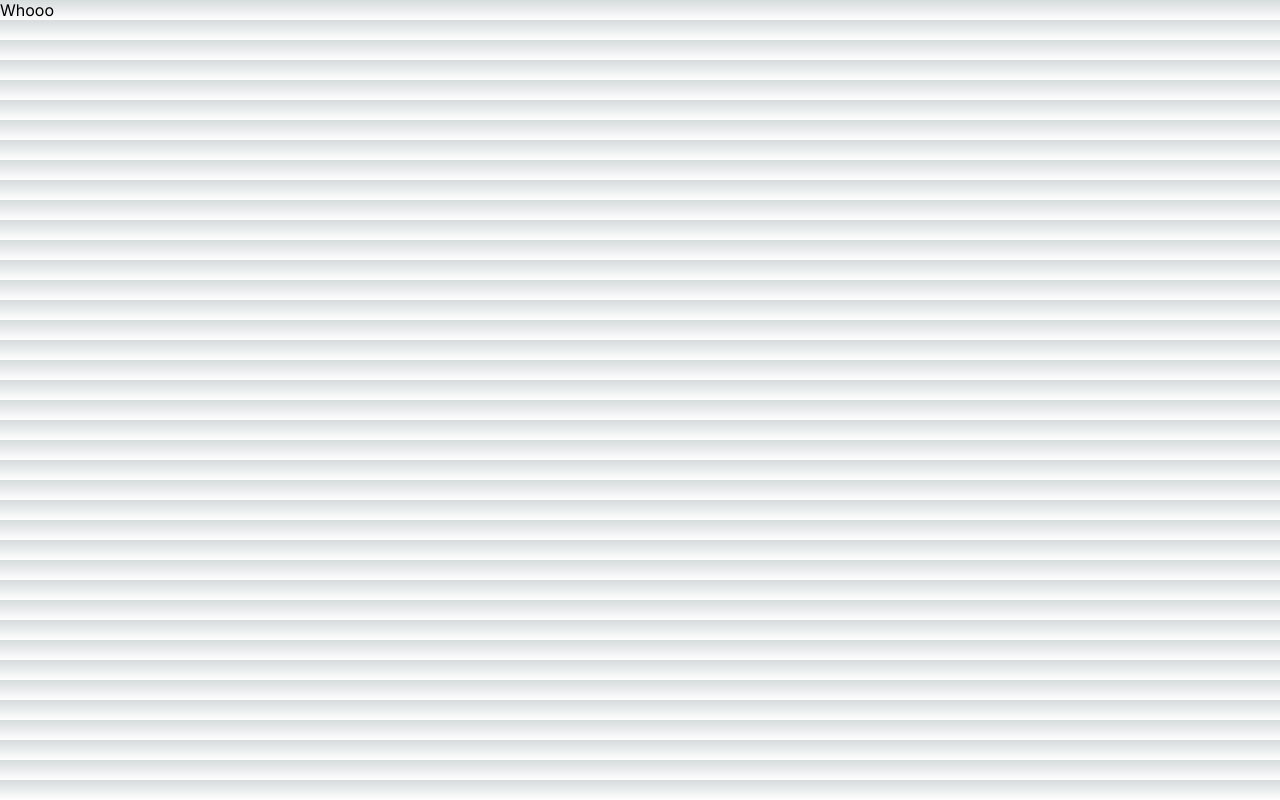
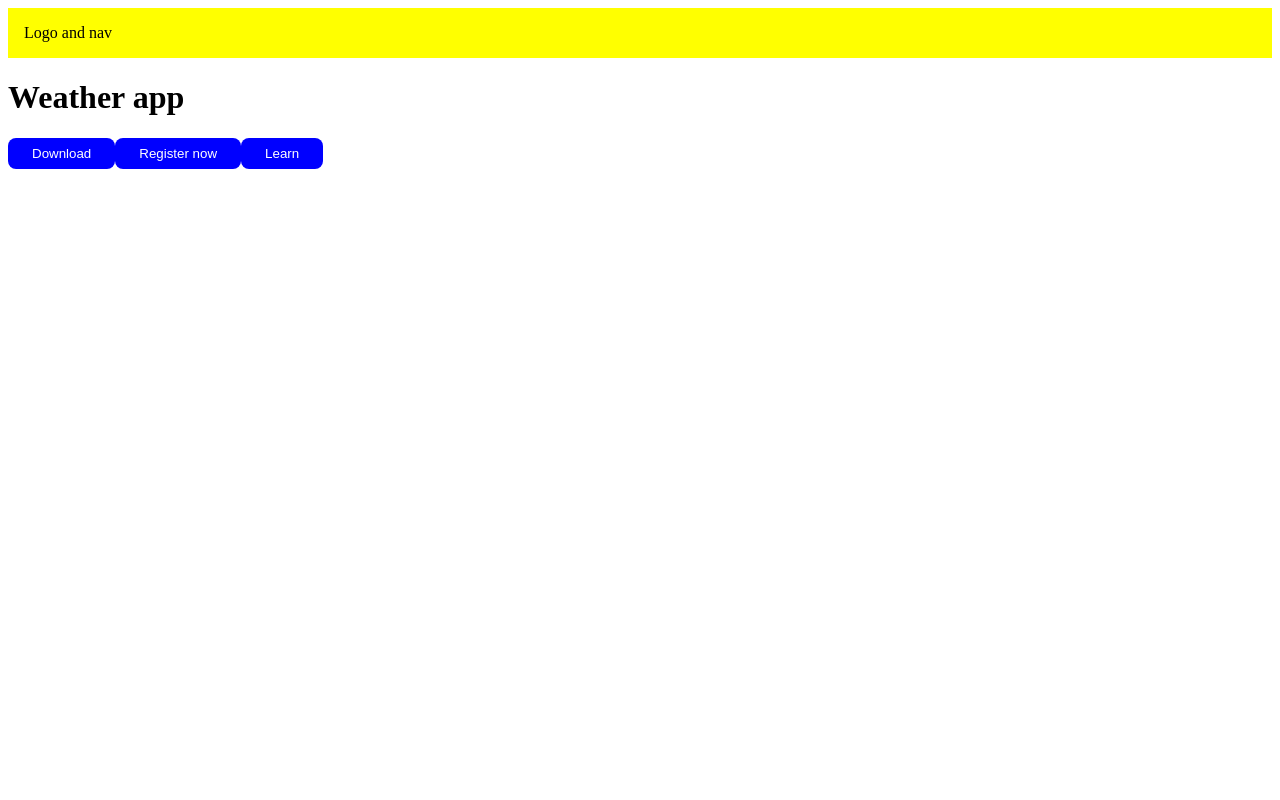
Before and after one commit to maddiecasamento/nextjs-ist363-weather, a Next.js app: page / in a window 1280 px wide. Built offline with nearby package versions, Linux system fonts and the light colour scheme.

Commit message:
attendence 3/21/24

```diff
--- a/app/layout.js
+++ b/app/layout.js
@@ -1,7 +1,5 @@
-import { Inter } from "next/font/google";
-import "./globals.css";
+import Header from "../components/Header";
 
-const inter = Inter({ subsets: ["latin"] });
 
 export const metadata = {
   title: "Create Next App",
@@ -11,7 +9,10 @@ export const metadata = {
 export default function RootLayout({ children }) {
   return (
     <html lang="en">
-      <body className={inter.className}>{children}</body>
+      <body>
+        <Header />
+        {children}
+      </body>
     </html>
   );
 }
--- a/app/page.js
+++ b/app/page.js
@@ -1,4 +1,13 @@
+import Button from "../components/Button";
+
 const Homepage = () => {
-  return <div>Whooo</div>;
+  return (
+  <div>
+    <h1>Weather app</h1>
+    <Button label="Download" />
+    <Button label="Register now"/>
+    <Button label="Learn" />
+  </div>
+  );
 };
 export default Homepage;
--- /dev/null
+++ b/components/Button.js
@@ -0,0 +1,6 @@
+import styles from "./Button.module.scss";
+
+const Button = ({ label }) => {
+    return <button className={styles.btn}>{label}</button>;
+};
+export default Button;
--- /dev/null
+++ b/components/Button.module.scss
@@ -0,0 +1,7 @@
+.btn {
+    background-color: blue;
+    color: white;
+    padding: 0.5rem 1.5rem;
+    border: none;
+    border-radius: 0.5rem;
+}
--- /dev/null
+++ b/components/Header.js
@@ -0,0 +1,6 @@
+import styles from "./Header.module.scss";
+
+const Header = () => {
+    return <header className={styles.header}>Logo and nav</header>;
+};
+export default Header;
--- /dev/null
+++ b/components/Header.module.scss
@@ -0,0 +1,4 @@
+.header {
+    background-color: yellow;
+    padding: 1rem;
+}
--- a/package.json
+++ b/package.json
@@ -9,9 +9,10 @@
     "lint": "next lint"
   },
   "dependencies": {
+    "next": "14.1.3",
     "react": "^18",
     "react-dom": "^18",
-    "next": "14.1.3"
+    "sass": "^1.72.0"
   },
   "devDependencies": {
     "eslint": "^8",
```
Also changed, not shown: 1 other file (tests, documents, lock files or other folders).
